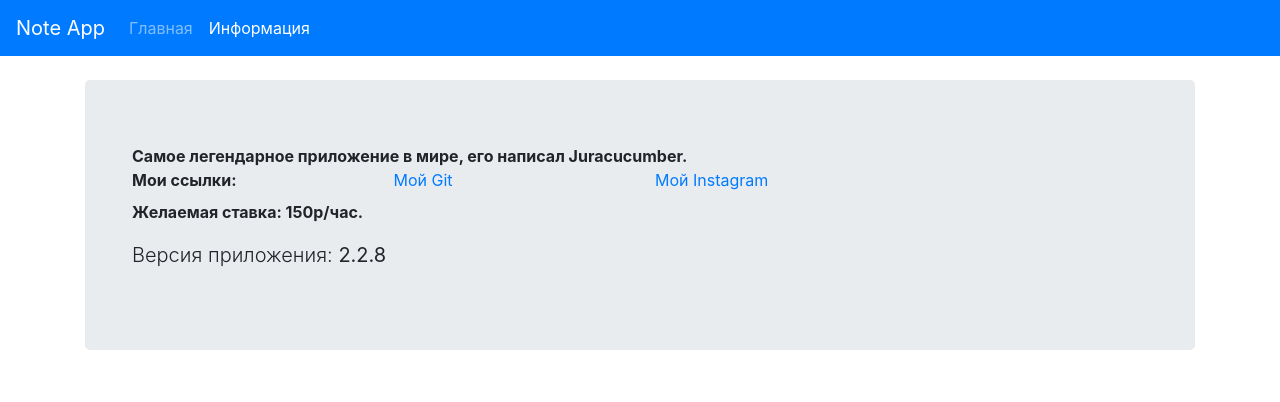
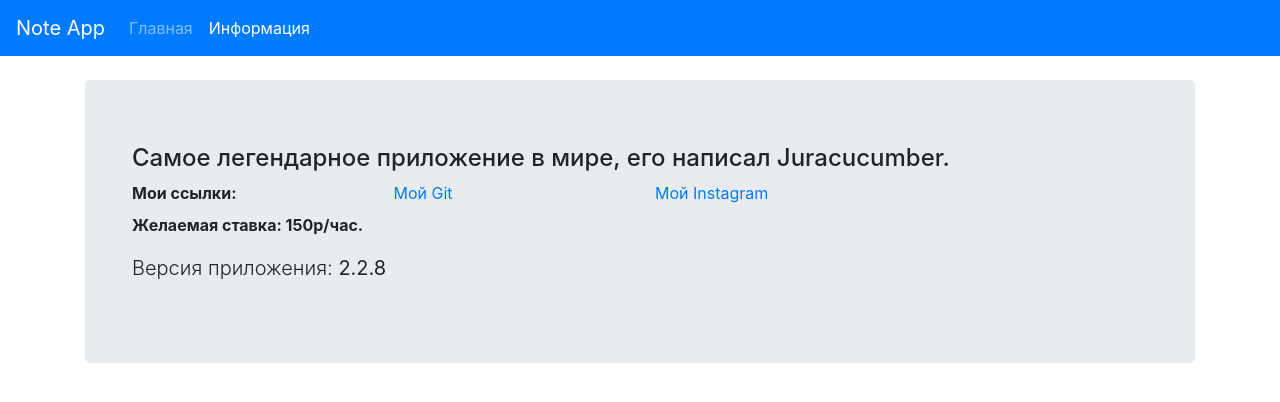
Before and after one commit to juracucumber1/react-app, a React (Create React App) app: page /about in a window 1280 px wide. Shown: the top 402 px of the page. Built offline with nearby package versions, Linux system fonts and the light colour scheme; no server answers.

Commit message:
'update'

```diff
--- a/src/pages/About.js
+++ b/src/pages/About.js
@@ -4,7 +4,7 @@ export const About = () => (
     <div className="jumbotron ">
         <div className="container">
             <dl className="row">
-                <dt className="col-sm-12">Самое легендарное приложение в мире, eго написал Juracucumber.</dt>
+                <dt className="col-sm-12"><h4>Самое легендарное приложение в мире, eго написал Juracucumber. </h4></dt>
 
 
                 <dt className="col-sm-3">Мои ссылки:</dt>
```
